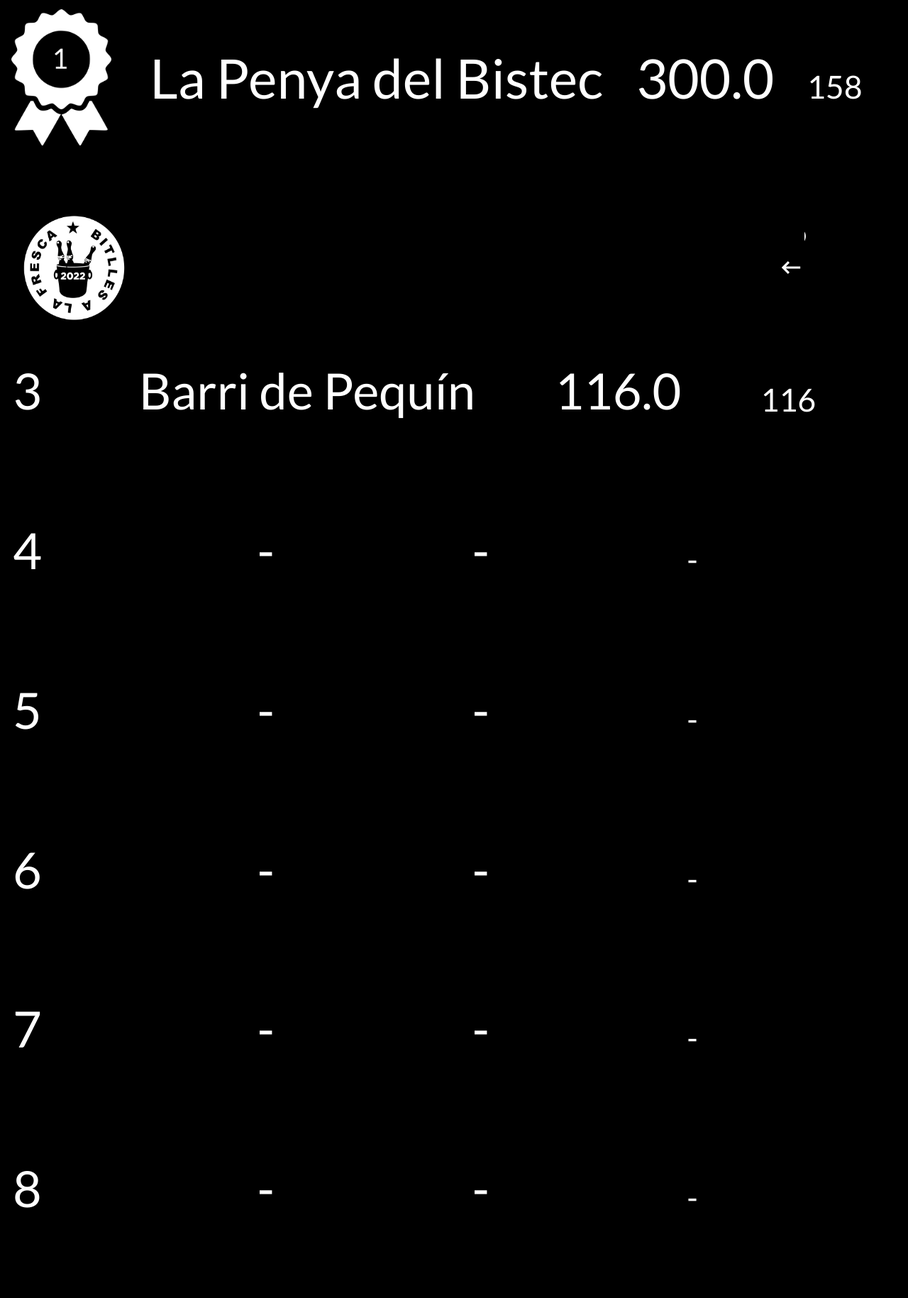
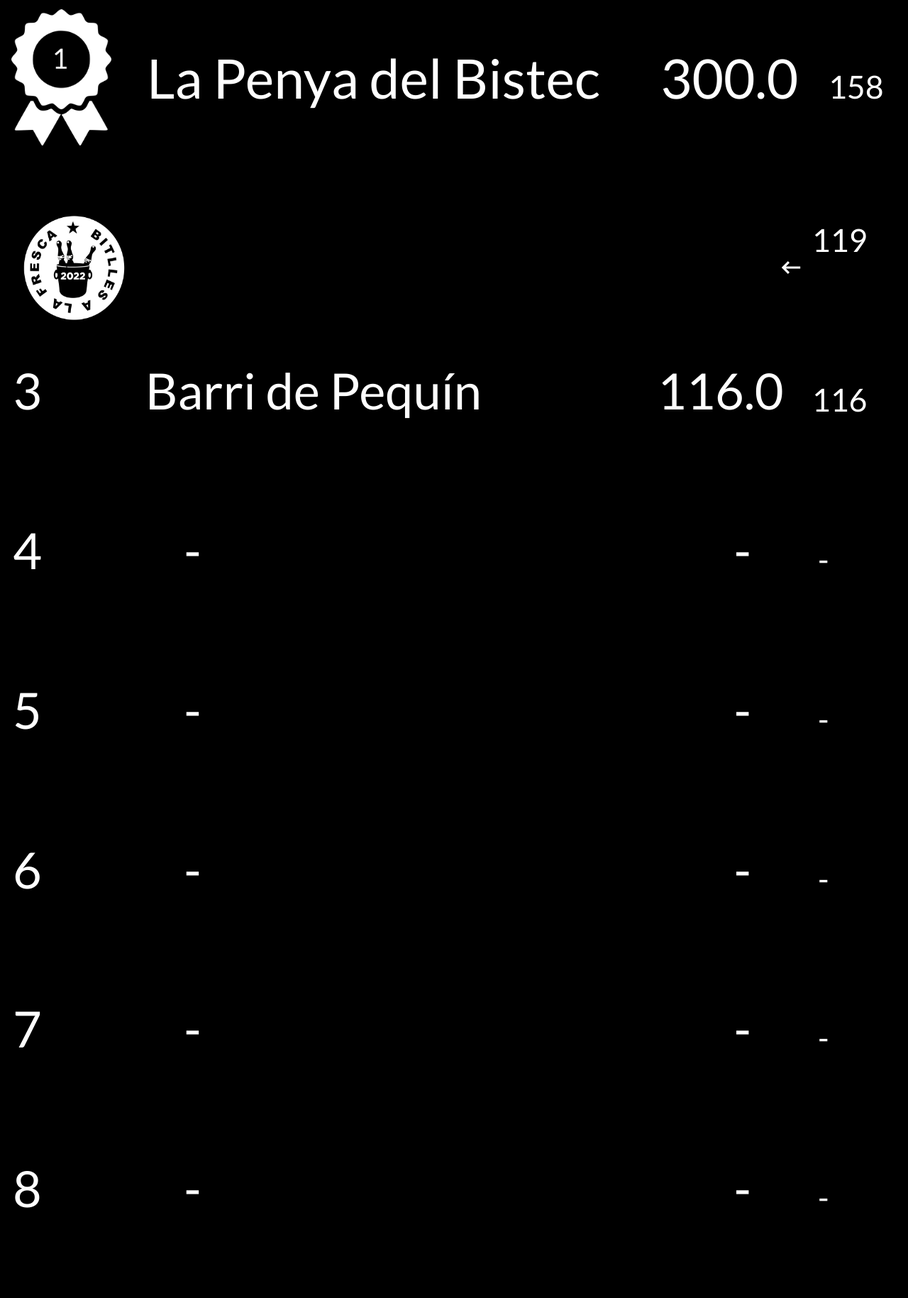
Before and after one commit to AnthrLine/BALFWebapp, a Flask app: template templates/eqf.html in a window 1280 px wide. Shown: the part 327-2156 px from the top of the page at 71% size. Run offline with Flask 2, Linux system fonts and the light colour scheme; the template is opened without the code that fills it, so the values that code supplies are empty; some libraries are stand-ins or nearby versions.

Commit message:
Updating eq css

```diff
--- a/static/eqfstyle.css
+++ b/static/eqfstyle.css
@@ -31,6 +31,7 @@
 	margin: 0px;
 	border: 0px;
 	padding: 0px;
+	width: 100vw;
 }
 
 .podiumelement:nth-child(1) {
@@ -52,6 +53,7 @@
 	border: 0px;
 	padding: 0px;
 	grid-area: team;
+	width: 53.24vw;
 }
 
 .podiumelement:nth-child(3) {
@@ -181,6 +183,7 @@
 	width: 65.97px;
 	grid-area: position;
 	font-family: 'Lato', sans-serif;
+	width: 11.5vw;
 }
 
 .listelement:nth-child(2) {
@@ -188,6 +191,7 @@
 	font-size: 5.5vw;
 	grid-area: team;
 	font-family: 'Lato', sans-serif;
+	width: 53.24vw;
 }
 
 .listelement:nth-child(3) {
```
